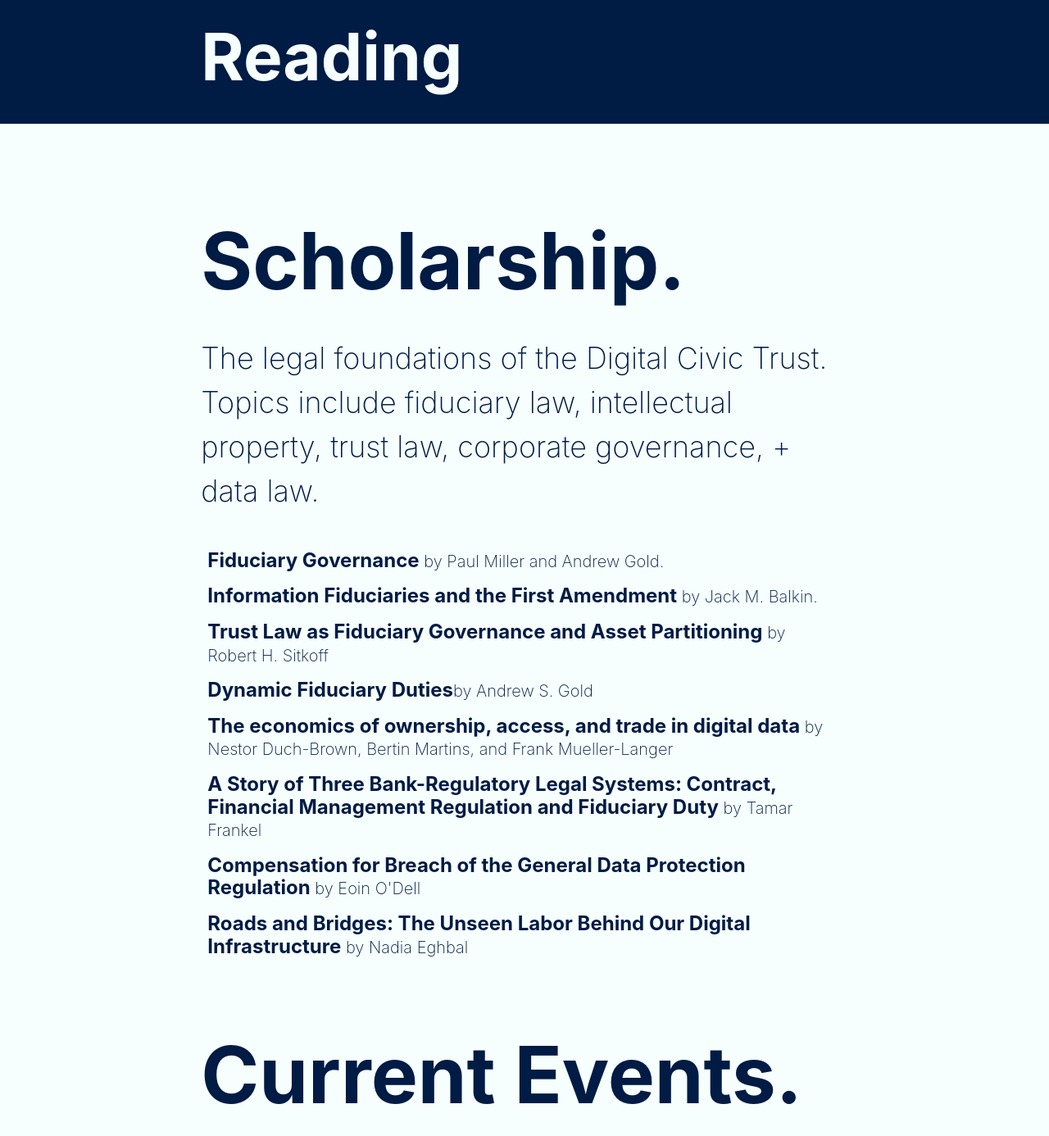
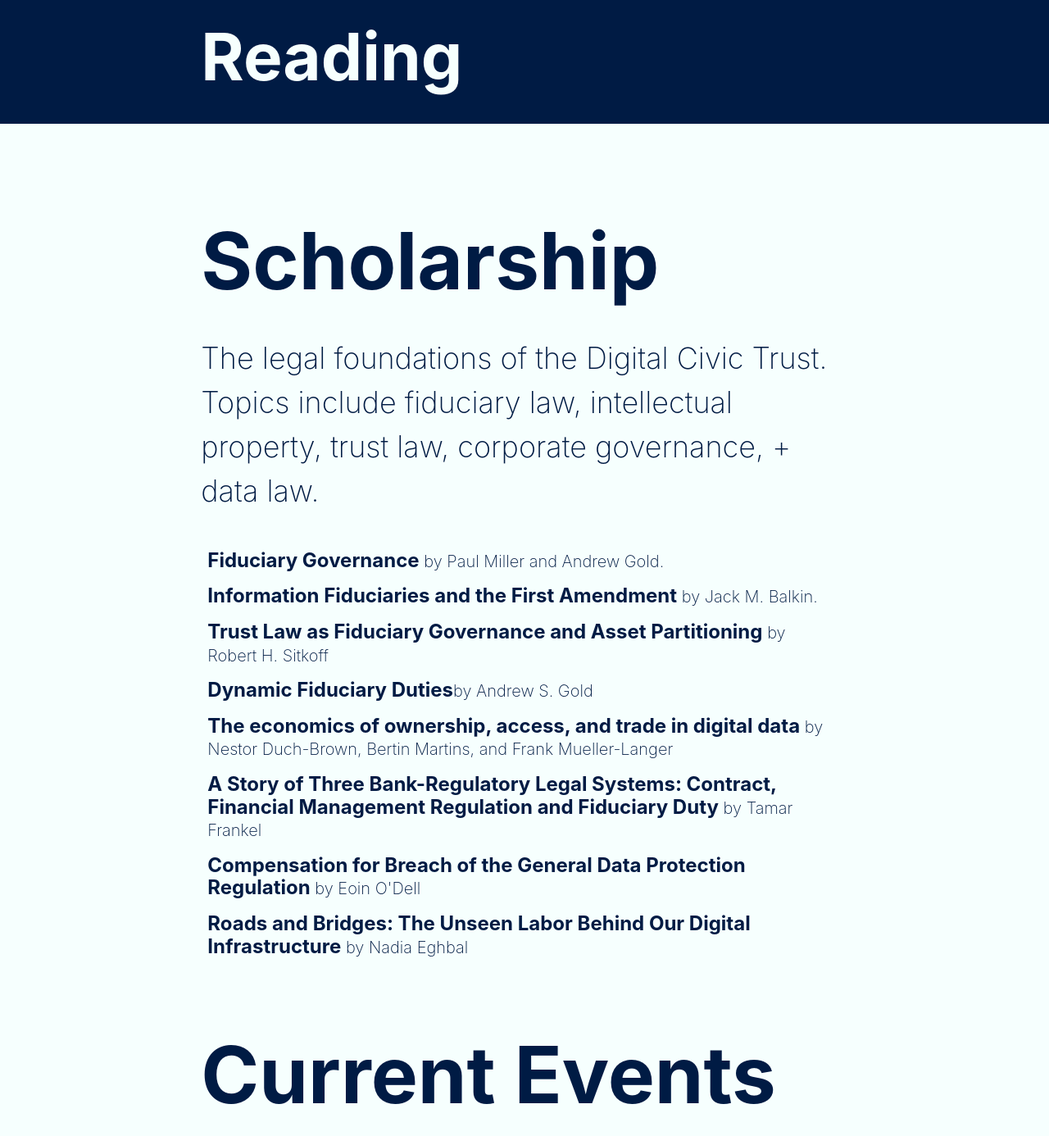
Before and after one commit to digitalpublic/digitalpublic.github.io, a Jekyll site: the page drafts/reading.html, which Jekyll copies as it is, in a window 1280 px wide and 1400 px high, scrolled down 196 px. Shown: the top 1386 px of the window at 82% size. Built offline with Jekyll 4.4.1, drawn with Linux system fonts in a browser that asks for light colours; nearby versions of some CDN libraries.

Commit message:
Removing Periods

```diff
--- a/drafts/reading.html
+++ b/drafts/reading.html
@@ -26,7 +26,7 @@
      <section class="bg-washed-blue sans-serif navy">
        <main class="center w-two-thirds-l w-90-m  pa4 pt3-ns ">
    <div>
-    <h3 class="navy b f1 f-headline-ns db mb3 mb4-ns" href="#" title="Home">Scholarship.</h3>
+    <h3 class="navy b f1 f-headline-ns db mb3 mb4-ns" href="#" title="Home">Scholarship</h3>
     <p class="f2-l f3-m left fw2 lh-copy measure">The legal foundations of the Digital Civic Trust. Topics include fiduciary law, intellectual property, trust law, corporate governance, + data law.</p>
 
 
@@ -42,7 +42,7 @@
       </ul>
   </div>
     <div>
-    <h1 class="navy b f1 f-headline-ns db mb3 mb4-ns" href="#" title="Home">Current Events.</h1>
+    <h1 class="navy b f1 f-headline-ns db mb3 mb4-ns" href="#" title="Home">Current Events</h1>
     <p class="f2-l f3-m left fw2 lh-copy measure">These are stories that illustrate the need for Digital Civic Trusts. Some of them point to problems, some to solutions, all to building a better digital world.</p>
 
 
```
